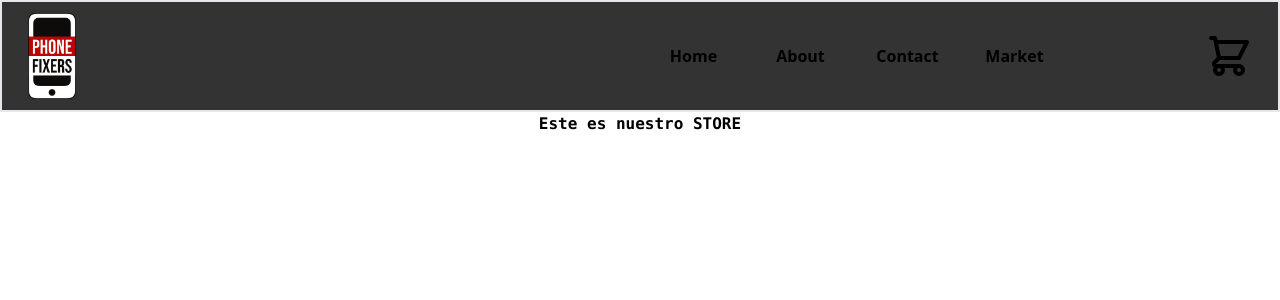
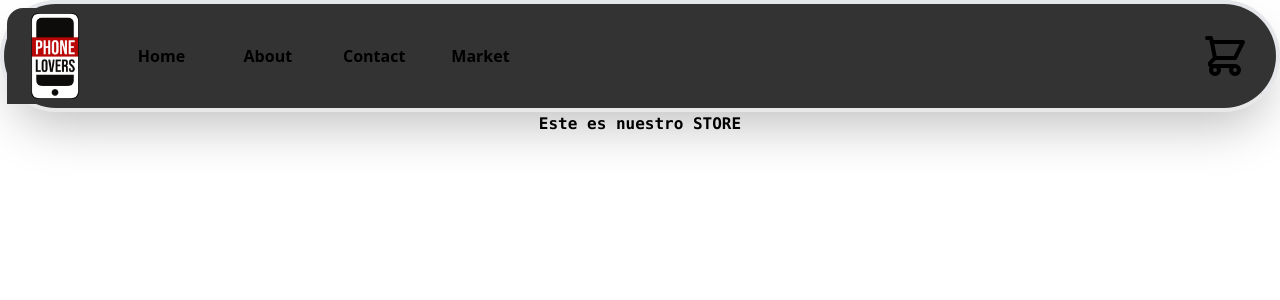
Before and after one commit to gonzaloTripoli/proyectReact-gonzaloTripoli, a JavaScript app: page / in a window 1280 px wide. Shown: the top 300 px of the page. Built offline with nearby package versions, Linux system fonts and the light colour scheme.

Commit message:
header end

```diff
--- a/src/components/CartWidget.js
+++ b/src/components/CartWidget.js
@@ -1,7 +1,7 @@
 const CartWidget = () => {
     return (
 
-        <img class="lg:w-24 rounded-t-2xl" src="/logo.png" />
+        <img class="lg:w-24 rounded-t-2xl bg-blacknew" src="/logo.png" />
     )
 }
 export default CartWidget
--- a/src/components/Header.js
+++ b/src/components/Header.js
@@ -3,7 +3,7 @@ const Footer = () => {
   return (
 
     <>
-      <div class="grid grid-cols-12 grid-rows-3 h-28 gap-2 place-items-center bg-blacknew font-extrabold use border-2">
+      <div class="grid grid-cols-12 grid-rows-3 h-28 gap-1 place-items-center bg-blacknew font-extrabold use border-4 border-b-borderBlackNew rounded-full shadow-2xl">
         <Navbar />
         <div class="col-start-12 col-end-13 bg-sky-900 row-start-2" >
           <div ><svg xmlns="http://www.w3.org/2000/svg" class="h-12 w-13 bg-blacknew" fill="none" viewBox="0 0 24 24" stroke="currentColor" stroke-width="2">
--- a/src/components/NavBar.js
+++ b/src/components/NavBar.js
@@ -5,17 +5,17 @@ function NavBar() {
     return (
         <>
             <div class="col-start-1 row-start-2"><CartWidget /></div>
-            <div class="col-start-7 col-end-8  row-start-2">
-                <a href="default.asp" >Home</a>
+            <div class="col-start-2 col-end-3  row-start-2">
+                <a href="default.asp" class="hover:bg-sky-50 rounded-lg hover:ring-sky-500" >Home</a>
             </div>
-            <div class="col-start-8 col-end-9 row-start-2 ">
-                <a href="default.asp">About</a>
+            <div class="col-start-3 col-end-4 row-start-2 ">
+                <a href="default.asp" class="hover:bg-sky-50 rounded-lg hover:ring-sky-500" >About</a>
             </div>
-            <div class="col-start-9 col-end-10 row-start-2">
-                <a href="default.asp">Contact</a>
+            <div class="col-start-4 col-end-5 row-start-2">
+                <a href="default.asp" class="hover:bg-sky-50 rounded-lg hover:ring-sky-500" >Contact</a>
             </div>
-            <div class="col-start-10 col-end-11 row-start-2">
-                <a href="default.asp">Market</a>
+            <div class="col-start-5 col-end-6 row-start-2">
+                <a href="default.asp" class="hover:bg-sky-50 rounded-lg hover:ring-sky-500" >Market</a>
             </div>
         </>)
 }
--- a/tailwind.config.js
+++ b/tailwind.config.js
@@ -6,7 +6,8 @@ module.exports = {
       colors: {
         transparent: 'transparent',
         current: 'currentColor',
-        blacknew: '#333333'
+        blacknew: '#333333',
+        borderBlackNew:'#e8e8e8'
       },
     },
   },
```
Also changed, not shown: public/logo.png.
